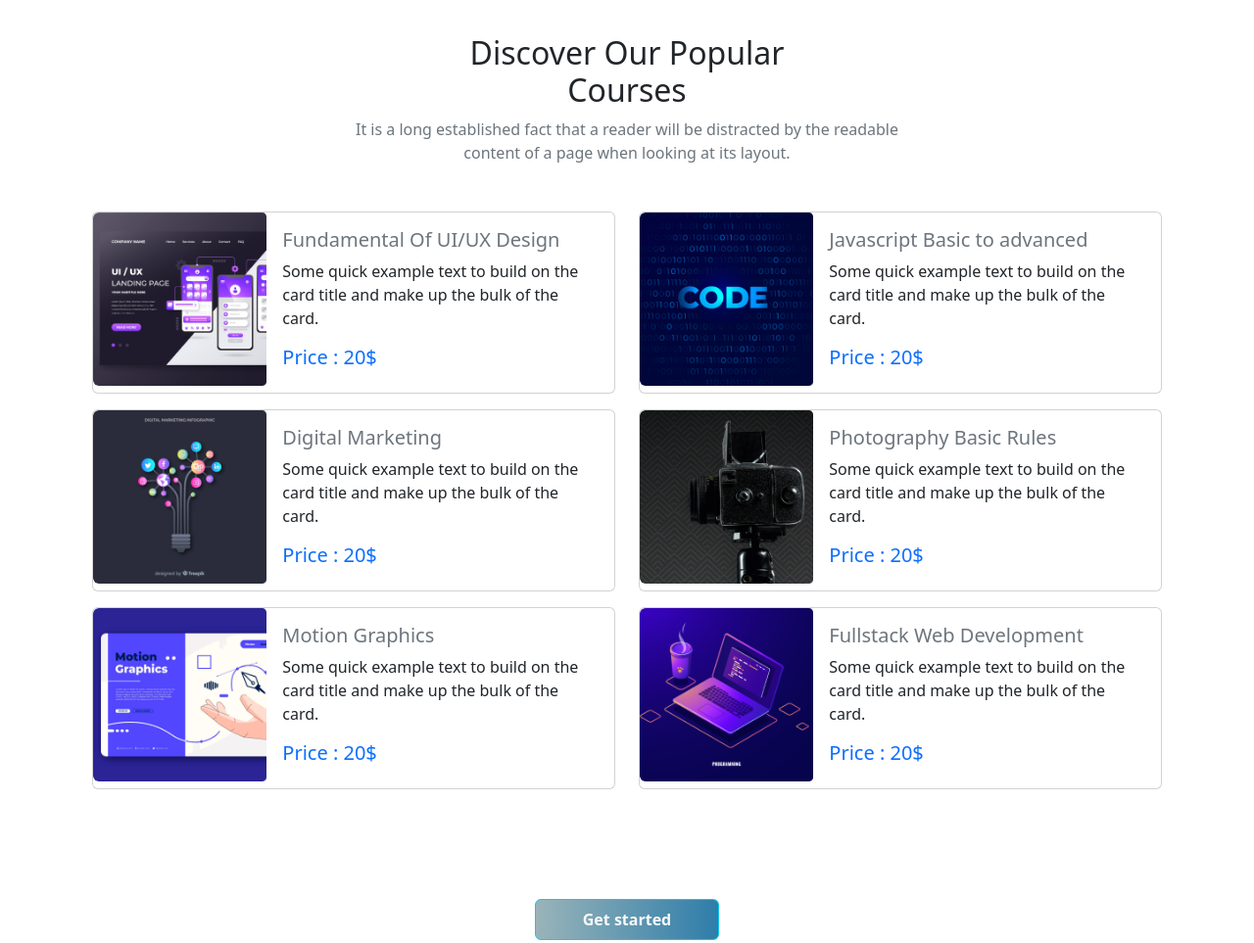
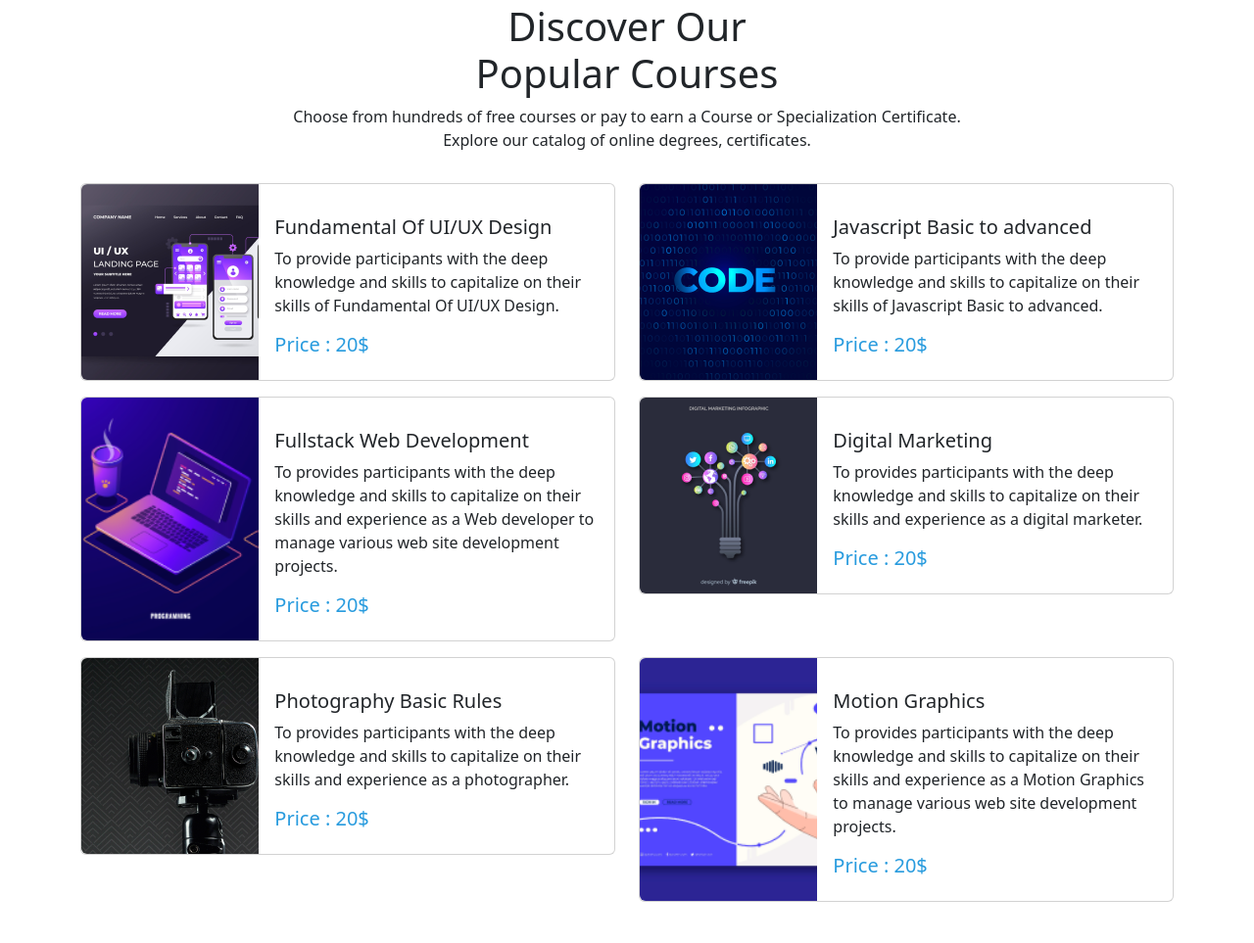
Before and after one commit to FawziaTasnim/t-tech, a plain HTML site: page index.html in a window 1280 px wide. Shown: the part 728-1691 px from the top of the page at 98% size. Drawn offline with nearby package versions, Linux system fonts and the light colour scheme.

Commit message:
final commit

```diff
--- a/index.html
+++ b/index.html
@@ -68,7 +68,7 @@
                      <div class="carousel-inner">
                          <div class="carousel-item active" >
                              <img src="images/cover/cover-1.jpg" class="d-block w-100 rounded-2 " alt="...">
-                             <div class="carousel-caption d-md-block pb-5 text-light">
+                             <div class="carousel-caption h-50 d-md-block mb-5 text-light">
                                  <h1 class="fw-bold fs-1  ">Quality learning</h1>
                                  <p class="fw-semibold d-none d-md-block ">It is a long established fact that a reader will be distracted
                                     by
@@ -79,10 +79,10 @@
                              </div>
                          </div>
                          <div class="carousel-item" >
-                             <img src="images/cover/cover-3.jpg" class="d-block w-100 rounded-2" alt="...">
-                             <div class="carousel-caption d-md-block pb-5">
+                            <img src="images/cover/cover-3.jpg" class="d-block w-100 rounded-2 " alt="...">
+                            <div class="carousel-caption h-50 mb-5 d-md-block pb-5">
                                 <h1 class="fw-bold fs-1 text-light">Quality learning</h1>
-                                 <p class="fw-semibold d-none d-md-block ">It is a long established fact that a reader will be distracted
+                                <p class="fw-semibold d-none d-md-block">It is a long established fact that a reader will be distracted
                                    by
                                    the
                                    readable<br> content of a page
@@ -92,7 +92,7 @@
                         </div>
                          <div class="carousel-item" >
                              <img src="images/cover/cover-5.jpg" class="d-block w-100 rounded-2 " alt="...">
-                             <div class="carousel-caption d-md-block pb-5">
+                             <div class="carousel-caption h-50 mb-5 d-md-block pb-5">
                                  <h1 class="fw-bold fs-1 text-light">Quality learning</h1>
                                  <p class="fw-semibold d-none d-md-block">It is a long established fact that a reader will be distracted
                                     by
@@ -118,150 +118,136 @@
      </header>
      <!---- carousel ends ------->
      <main>
-         <!-- explore part and course  -->
-        <section class="my-5 container" id="courses">
-
-
-
-            <div>
-                <h2 class="text-center">Discover Our Popular <br>Courses</h2>
-                <p class="text-center text-secondary">It is a long established fact that a reader will be distracted by
-                    the
-                    readable<br>
-                    content of a page when
-                    looking at its layout.</p>
-            </div>
-            <!-- courses section starts  -->
-
-            <div class="container my-5">
-                <div class="row ">
-                    <div class="col col-lg-6 col-md-12 col-sm-12">
-                        <div class="card mb-3" style="max-width: 540px;">
+        <!-- courses section starts -->
+        <section id="courses my-5" class="section-gap">
+            <h1 class="text-center">Discover Our <br> Popular Courses</h1>
+            <p class="text-center">Choose from hundreds of free courses or pay to earn a Course or Specialization Certificate. <br> Explore our catalog of online degrees, certificates.
+            </p>
+            <div class="pt-3">
+                <div class="container">
+                    <div class="row">
+                        <div class="col-md-12 col-lg-6">
+                            <div class="card mb-3">
                                 <div class="row g-0">
                                     <div class="col-md-4">
-                                    <img src="images/course/course-1.png" class="img-fluid rounded-start"
-                                        alt="course-1">
+                                        <img src="images/course/course-1.png"
+                                            class="img-fluid rounded-start w-100 h-100" style="object-fit: cover;"
+                                            alt="...">
                                     </div>
-                                <div class="col-md-8">
+                                    <div class="col-md-8 pt-3">
                                         <div class="card-body">
-                                        <h5 class="card-title text-secondary">Fundamental Of UI/UX Design</h5>
-                                        <p class="card-text">Some quick example text to build on the card title and make
-                                            up the bulk of the card.
-                                        </p>
-                                        <h5 class="text-primary">Price : 20$</h5>
-
+                                            <h5 class="card-title">Fundamental Of UI/UX Design</h5>
+                                            <p class="card-text">
+                                                To provide participants with the deep knowledge and skills to capitalize on their skills of Fundamental Of UI/UX Design.</p>
+                                            <p class="h5" style="color: #289BDE;">Price : 20$</p>
                                         </div>
                                     </div>
                                 </div>
                             </div>
                         </div>
-                    <div class="col col-lg-6 col-md-12 col-sm-12">
-                        <div class="card mb-3" style="max-width: 540px;">
+                        <div class="col-md-12 col-lg-6">
+                            <div class="card mb-3">
                                 <div class="row g-0">
                                     <div class="col-md-4">
-                                    <img src="images/course/course-2.png" class="img-fluid rounded-start"
-                                        alt="course-2">
+                                        <img src="images/course/course-2.png"
+                                            class="img-fluid rounded-start w-100 h-100" style="object-fit: cover;"
+                                            alt="...">
                                     </div>
-                                <div class="col-md-8">
+                                    <div class="col-md-8 pt-3">
                                         <div class="card-body">
-                                        <h5 class="card-title text-secondary">Javascript Basic to advanced</h5>
-                                        <p class="card-text">Some quick example text to build on the card title and make
-                                            up the bulk of the card.
-                                        </p>
-                                        <h5 class="text-primary">Price : 20$</h5>
-
+                                            <h5 class="card-title">Javascript Basic to advanced</h5>
+                                            <p class="card-text">
+                                                To provide participants with the deep knowledge and skills to capitalize on their skills of Javascript Basic to advanced.</p>
+                                            <p class="h5" style="color: #289BDE;">Price : 20$</p>
                                         </div>
                                     </div>
                                 </div>
                             </div>
                         </div>
-                    <div class="col col-lg-6 col-md-12 col-sm-12">
-                        <div class="card mb-3" style="max-width: 540px;">
+                        <div class="col-md-12 col-lg-6">
+                            <div class="card mb-3">
                                 <div class="row g-0">
                                     <div class="col-md-4">
-                                    <img src="images/course/course-4.png" class="img-fluid rounded-start"
-                                        alt="course-4">
+                                        <img src="images/course/course-3.png"
+                                            class="img-fluid rounded-start w-100 h-100" style="object-fit: cover;"
+                                            alt="...">
                                     </div>
-                                <div class="col-md-8">
+                                    <div class="col-md-8 pt-3">
                                         <div class="card-body">
-                                        <h5 class="card-title text-secondary">Digital Marketing</h5>
-                                        <p class="card-text">Some quick example text to build on the card title and make
-                                            up the bulk of the card.
-                                        </p>
-                                        <h5 class="text-primary">Price : 20$</h5>
-
+                                            <h5 class="card-title">Fullstack Web Development</h5>
+                                            <p class="card-text">
+                                                To provides participants with the deep knowledge and skills to capitalize on their skills and experience as a Web developer to manage various web site development projects.</p>
+                                            <p class="h5" style="color: #289BDE;">Price : 20$</p>
                                         </div>
                                     </div>
                                 </div>
                             </div>
                         </div>
-                    <div class="col col-lg-6 col-md-12 col-sm-12">
-                        <div class="card mb-3" style="max-width: 540px;">
+                        <div class="col-md-12 col-lg-6">
+                            <div class="card mb-3">
                                 <div class="row g-0">
                                     <div class="col-md-4">
-                                    <img src="images/course/course-5.png" class="img-fluid rounded-start"
-                                        alt="course-5">
+                                        <img src="images/course/course-4.png"
+                                            class="img-fluid rounded-start w-100 h-100" style="object-fit: cover;"
+                                            alt="...">
                                     </div>
-                                <div class="col-md-8">
+                                    <div class="col-md-8 pt-3">
                                         <div class="card-body">
-                                        <h5 class="card-title text-secondary">Photography Basic Rules</h5>
-                                        <p class="card-text">Some quick example text to build on the card title and make
-                                            up the bulk of the card.
-                                        </p>
-                                        <h5 class="text-primary">Price : 20$</h5>
-
+                                            <h5 class="card-title">Digital Marketing</h5>
+                                            <p class="card-text">
+                                                To provides participants with the deep knowledge and skills to capitalize on their skills and experience as a digital marketer.</p>
+                                            <p class="h5" style="color: #289BDE;">Price : 20$</p>
                                         </div>
                                     </div>
                                 </div>
                             </div>
                         </div>
-                    <div class="col col-lg-6 col-md-12 col-sm-12">
-                        <div class="card mb-3" style="max-width: 540px;">
+                        <div class="col-md-12 col-lg-6">
+                            <div class="card mb-3">
                                 <div class="row g-0">
                                     <div class="col-md-4">
-                                    <img src="images/course/course-6.png" class="img-fluid rounded-start"
-                                        alt="course-6">
+                                        <img src="images/course/course-5.png"
+                                            class="img-fluid rounded-start w-100 h-100" style="object-fit: cover;"
+                                            alt="...">
                                     </div>
-                                <div class="col-md-8">
+                                    <div class="col-md-8 pt-3">
                                         <div class="card-body">
-                                        <h5 class="card-title text-secondary">Motion Graphics</h5>
-                                        <p class="card-text">Some quick example text to build on the card title and make
-                                            up the bulk of the card.
-                                        </p>
-                                        <h5 class="text-primary">Price : 20$</h5>
-
+                                            <h5 class="card-title">Photography Basic Rules</h5>
+                                            <p class="card-text">
+                                                To provides participants with the deep knowledge and skills to capitalize on their skills and experience as a photographer.</p>
+                                            <p class="h5" style="color: #289BDE;">Price : 20$</p>
                                         </div>
                                     </div>
                                 </div>
                             </div>
                         </div>
-                    <div class="col ">
-                        <div class="card mb-3" style="max-width: 540px;">
+                        <div class="col-md-12 col-lg-6">
+                            <div class="card mb-3">
                                 <div class="row g-0">
                                     <div class="col-md-4">
-                                    <img src="images/course/course-3.png" class="img-fluid rounded-start"
-                                        alt="course-3">
+                                        <img src="images/course/course-6.png"
+                                            class="img-fluid rounded-start w-100 h-100" style="object-fit: cover;"
+                                            alt="...">
                                     </div>
-                                <div class="col-md-8">
+                                    <div class="col-md-8 pt-3">
                                         <div class="card-body">
-                                        <h5 class="card-title text-secondary">Fullstack Web Development</h5>
-                                        <p class="card-text">Some quick example text to build on the card title and make
-                                            up the bulk of the card.
-                                        </p>
-                                        <h5 class="text-primary">Price : 20$</h5>
-
+                                            <h5 class="card-title">Motion Graphics</h5>
+                                            <p class="card-text">
+                                                To provides participants with the deep knowledge and skills to capitalize on their skills and experience as a Motion Graphics to manage various web site development projects.</p>
+                                            <p class="h5" style="color: #289BDE;">Price : 20$</p>
                                         </div>
                                     </div>
                                 </div>
                             </div>
                         </div>
-
                     </div>
-            </div>
-
                     <div class="py-5 d-flex justify-content-center">
                         <a class="btn btn-main py-2 px-5 text-light fw-bold rounded-2 border border-info" href="#">Get started</a>
                     </div>
+                </div>
+            </div>
+        </section>
+        <!-- courses section ends -->
 
             <!-- courses section ends -->
      <br>
@@ -274,18 +260,12 @@
              <div class="col-12 col-md-6">
                  <div class="details ps-4">
                      <h1 class="text-secondary">Explore The elearning</h1>
-                     <p class="fw-semibold text-muted">There are many variations of passages of Lorem Ipsum
-                         available, but the
-                         majority have
-                         suffered alteration in some form,
-                         by injected humour, or randomised words which don't look even slightly believable. If you
-                         are going to use a passage of
-                         Lorem Ipsum, you need to be sure.
+                     <p class="fw-semibold text-muted">Whether you are a coach, instructor, judge, school teacher for gymnastics, or performing a club role, our aim is to provide the expertise you need. Here you can explore courses and qualifications we've developed to help you perform your role to the highest standards. We also have a range of CPD modules and courses to assist you in both remaining up to date and broadening your knowledge and skills. Our courses are recognised nationally and internationally.
+
                          <br>
+                         Choose the course you need.
                          <br>
-                         Anything embarrassing hidden in the middle of text. All the Lorem Ipsum generators on the
-                         Internet tend to repeat
-                         predefined.
+
                      </p>
                      <div class="reviews row  row-cols-md-2 row-cols-lg-3 g-4 justify-content-between">
                          <div class="col-6">
@@ -318,9 +298,7 @@
              class="d-lg-flex justify-content-around align-items-center bg-main p-5 text-center text-md-start rounded-4 shadow-lg">
              <div class="">
                  <h1 class="fw-bold text-white">Ready to Join?</h1>
-                 <p class="fw-semibold text-white">It is a long established fact that a reader will be distracted
-                    by the<br>
-                    readable content of a page when looking at its layout.</p>
+                 <p class="fw-semibold text-white">If you know what course you want, jump to our quick course finder.</p>
              </div>
              <div class="">
                  <!-- Button trigger modal -->
@@ -379,9 +357,8 @@
      <section class="container pt-5">
          <div class="text-center ">
              <h1 class="fw-bold text-secondary">Meet Our Successful <br> Students</h1>
-             <p class="pb-2">It is a long established fact that a reader will be distracted
-                by the<br>
-                readable content of a page when looking at its layout.</p>
+             <p class="pb-2">We have thousands of students all over the world.<br>
+                Improving their career and proving themselves learning from here.</p>
              <div class="row g-2">
                  <div class="col-12 col-md-6 col-lg-3">
                      <div class="border-2 shadow-sm text-center bg-light pb-2">
@@ -424,9 +401,7 @@
      <section class="container">
          <div class="section-title text-center">
              <h1 class="fw-bold text-secondary">Some Students Feedback</h1>
-             <p class="text-muted w-75 mx-auto">It is a long established fact that a reader will be distracted
-                by the<br>
-                readable content of a page when looking at its layout.
+             <p class="text-muted w-75 mx-auto">Giving and receiving feedback is one of the most essential capabilities of a leader. <br> In this podcast episode, you will learn a very simple set of rules that you can apply when giving and receiving feedback.
              </p>
          </div>
          <br>
@@ -450,9 +425,7 @@
 
                      <div class="card-body py-3 px-0">
 
-                         <p class="card-text text-muted">It is a long established fact that a reader will be distracted
-                            by the<br>
-                            readable content of a page when looking at its layout.</p>
+                         <p class="card-text text-muted">Learning platform that offers accessible, high quality courses for the humanitarian sector. <br> English, French & Arabic. Over 400 Courses. eLearning Platform. Videos & Resources. Mobile Friendly. </p>
                          <div class="d-flex align-items-center gap-3">
                              <div>
                                  <img src="images/student/student-5.png" alt="">
@@ -484,9 +457,7 @@
 
                      <div class="card-body py-3 px-0">
 
-                         <p class="card-text text-muted">It is a long established fact that a reader will be distracted
-                            by the<br>
-                            readable content of a page when looking at its layout.</p>
+                         <p class="card-text text-muted">Learning platform that offers accessible, high quality courses for the humanitarian sector. <br> English, French & Arabic. Over 400 Courses. eLearning Platform. Videos & Resources. Mobile Friendly.</p>
                          <div class="d-flex align-items-center gap-3">
                              <div>
                                  <img src="images/student/student-6.png" alt="">
@@ -516,9 +487,7 @@
               <div class="text-center">
                   <h1 class="text-secondary">Frequently Asked Questions</h1>
                   <p>
-                      In FAQ page is a time-saving customer service tactic that provides <br>
-                      the most commonly asked questions and answers for current or
-                      potential customers.
+                      We get some questions very often. Here we are trying to answer them to fulfill your curiosity.
                   </p>
               </div>
           </div>
```
Also changed, not shown: style.css (line endings or trailing spaces). Lines whose indentation alone changed are shown as unchanged.
